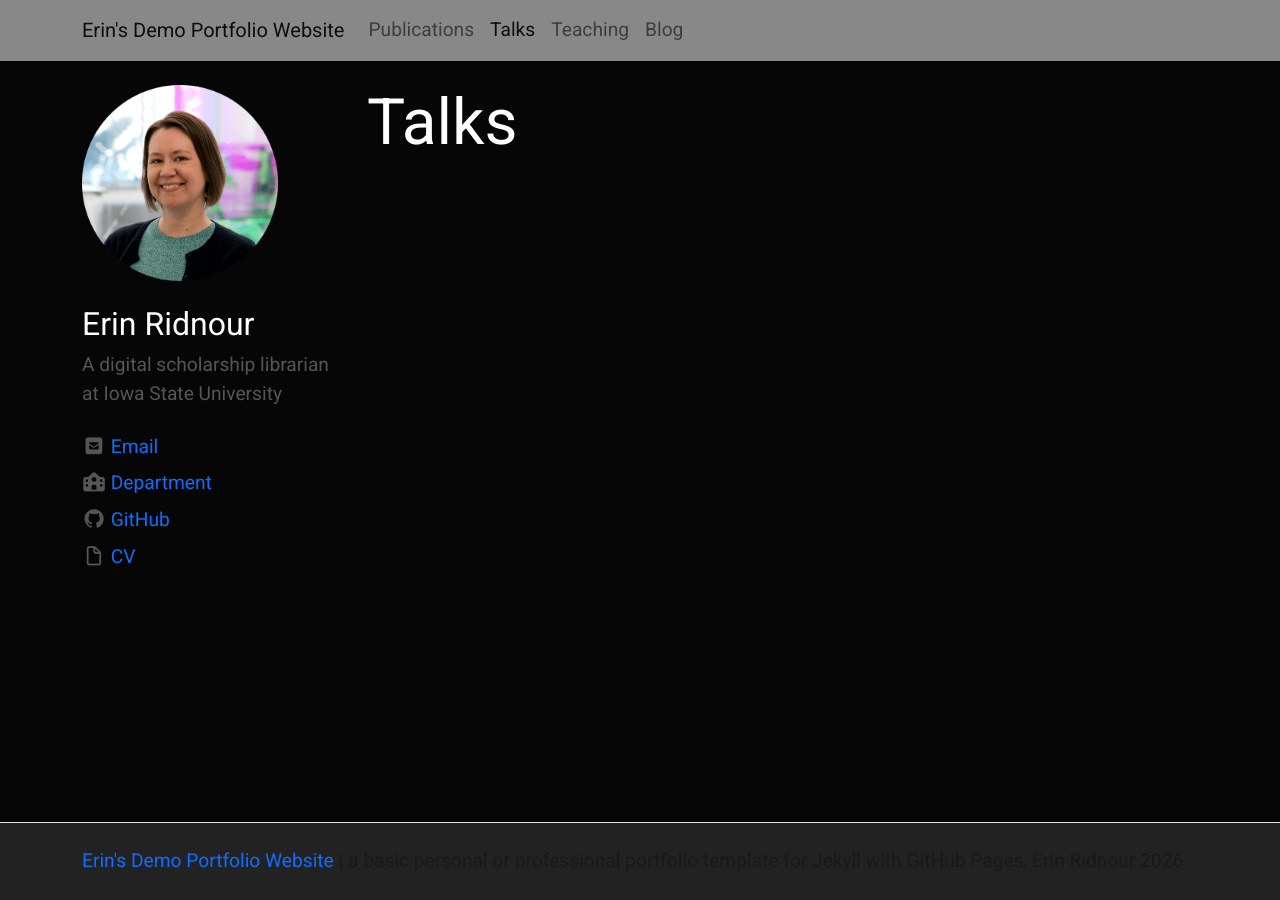
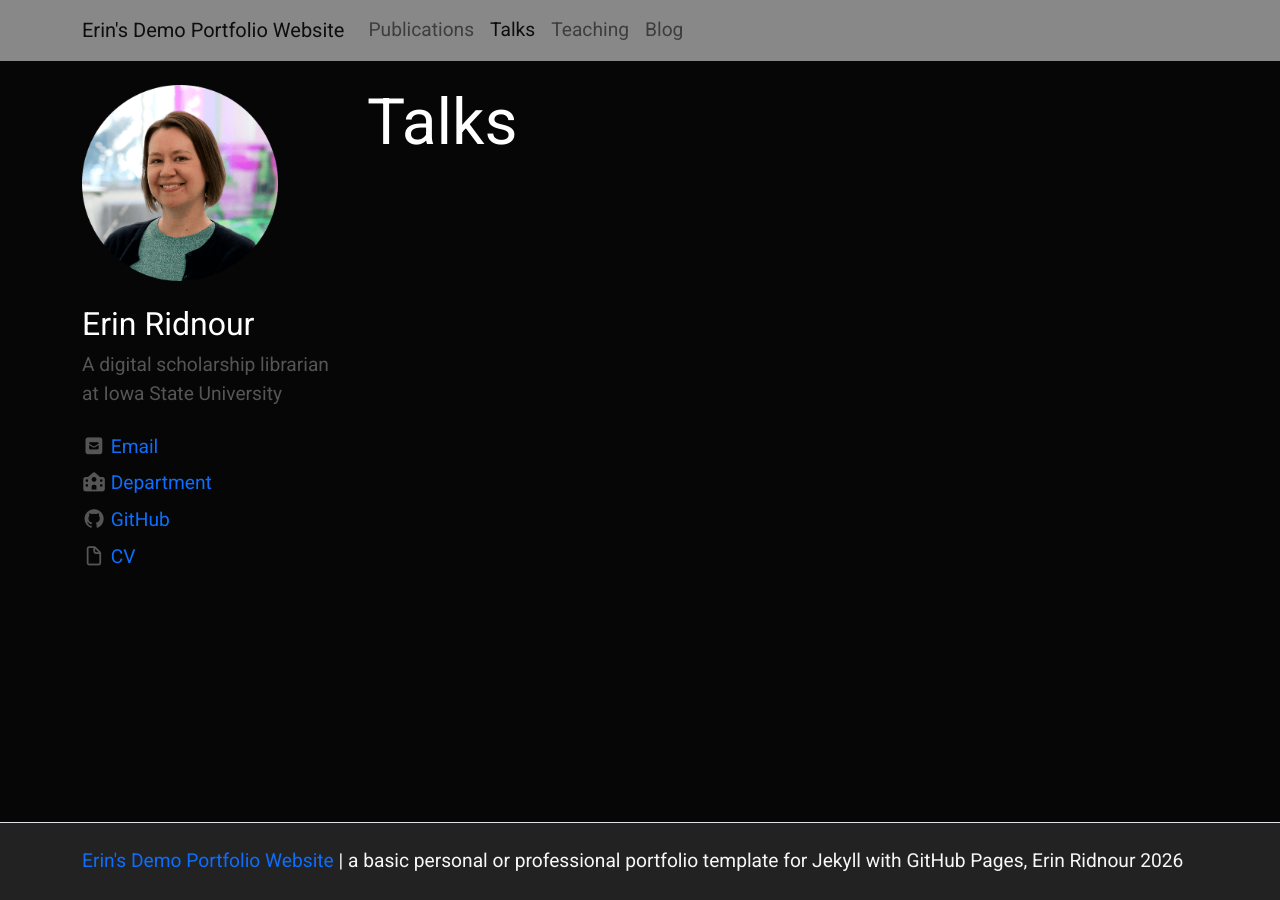
Before and after one commit to emanderson811/portfolio-website-workshop, a Jekyll site: the page built from pages/talks.md, in a window 1280 px wide. Built offline with Jekyll 4.4.1, drawn with Linux system fonts in a browser that asks for light colours; nearby versions of some CDN libraries.

```diff
--- a/_config.yml
+++ b/_config.yml
@@ -69,7 +69,7 @@ bootswatch: cyborg
 
 # THEME FONTS [optional!]
 base-font-size: 1.2em
-text-color: "#191919"
+text-color: "#F7F7F7"
 link-color: "#0d6efd"
 base-font-family: # comment out for bootstrap defaults. e.g. Roboto
 font-cdn: # add font stylesheet, e.g. <link href="https://fonts.googleapis.com/css?family=Roboto&display=swap" rel="stylesheet">
```
